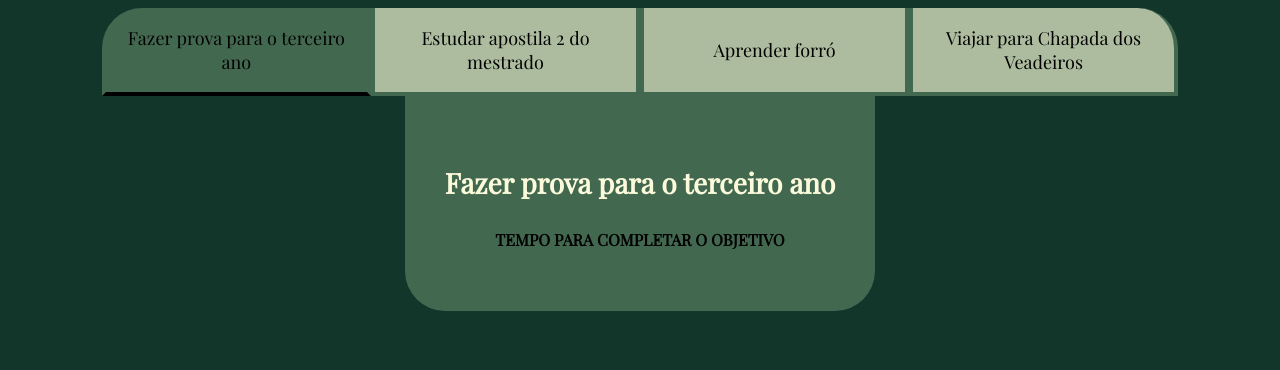
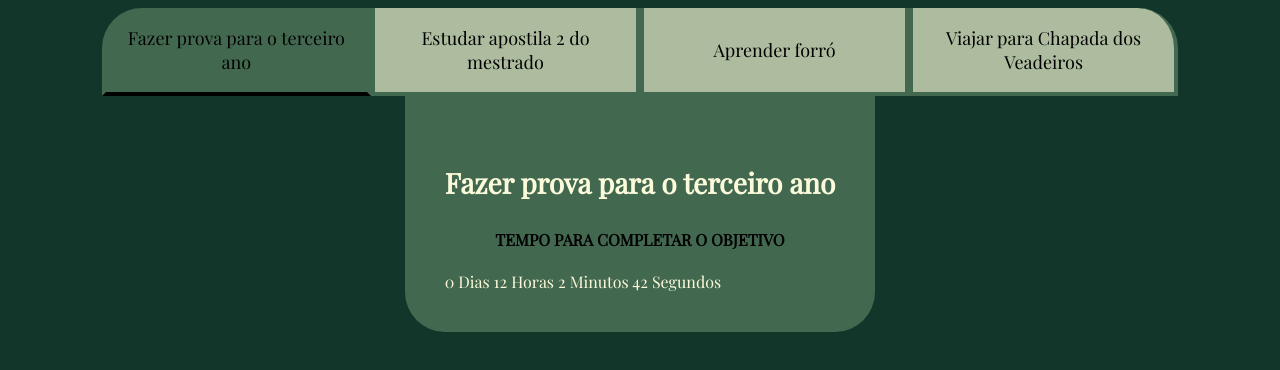
Before and after one commit to teotoniojr/2024-3b-meus-projetos-de-vida, a plain HTML site: page index.html in a window 1280 px wide. Shown: the part 108-478 px from the top of the page. Drawn offline with nearby package versions, Linux system fonts and the light colour scheme; a web font is replaced by a local one.

Commit message:
Add files via upload

```diff
--- a/index.html
+++ b/index.html
@@ -20,18 +20,22 @@
             <div class="aba-conteudo ativo">
                 <h3 class="aba-conteudo-titulo-principal"> Fazer prova para o terceiro ano</h3>
                 <h4 class="aba-conteudo-titulo-secundario"> Tempo para completar o objetivo </h4>
+                <div class="contador"></div>
             </div>
             <div class="aba-conteudo">
                 <h3 class="aba-conteudo-titulo-principal"> Estudar apostila 2 do mestrado </h3>
                 <h4 class="aba-conteudo-titulo-secundario"> Tempo para completar o objetivo </h4>
+                <div class="contador"></div>
             </div>
             <div class="aba-conteudo">
                 <h3 class="aba-conteudo-titulo-principal">Aprender forró</h3>
                 <h4 class="aba-conteudo-titulo-secundario"> Tempo para completar o objetivo </h4>
+                <div class="contador"></div>
             </div>
             <div class="aba-conteudo">
                 <h3 class="aba-conteudo-titulo-principal"> Viajar para Chapada dos Veadeiros</h3>
                 <h4 class="aba-conteudo-titulo-secundario">  Tempo para completar o objetivo </h4>
+                <div class="contador"></div>
             </div>
         </div>
     </section>
--- a/main.js
+++ b/main.js
@@ -1,5 +1,19 @@
 const botoes = document.querySelectorAll('.botao');
 const textos = document.querySelectorAll('.aba-conteudo')
+
+const contadores = document.querySelectorAll('.contador')
+
+const tempoObjetivo01 = new Date("2024-04-03T00:00:00")
+const tempoObjetivo02 = new Date("2024-06-25T00:00:00")
+const tempoObjetivo03 = new Date("2024-07-15T00:00:00")
+const tempoObjetivo04 = new Date("2024-07-06T00:00:00")
+
+const tempos = [tempoObjetivo01, tempoObjetivo02, tempoObjetivo03, tempoObjetivo04];
+
+for (let i= 0; i<tempos.length; i++){
+    contadores[i].textContent = calculaTempo(tempos[i])
+}
+
 
 for(let i= 0; i<botoes.length; i++){
     botoes[i].onclick = function (){
@@ -13,3 +27,21 @@ for(let i= 0; i<botoes.length; i++){
         textos[i].classList.add('ativo')
     }
 }
+
+function calculaTempo (tempoObjetivo) {
+
+    let tempoAtual = new Date()
+    let tempoFinal = tempoObjetivo - tempoAtual
+
+    let segundos = Math.floor(tempoFinal/1000);
+    let minutos = Math.floor(segundos/60);
+    let horas = Math.floor(minutos/60);
+    let dias = Math.floor(horas/24);
+
+    segundos %= 60;
+    minutos %= 60;
+    horas %= 24;
+
+    return dias + " Dias " + horas + " Horas " + minutos + " Minutos " + segundos + " Segundos "
+
+}
```
